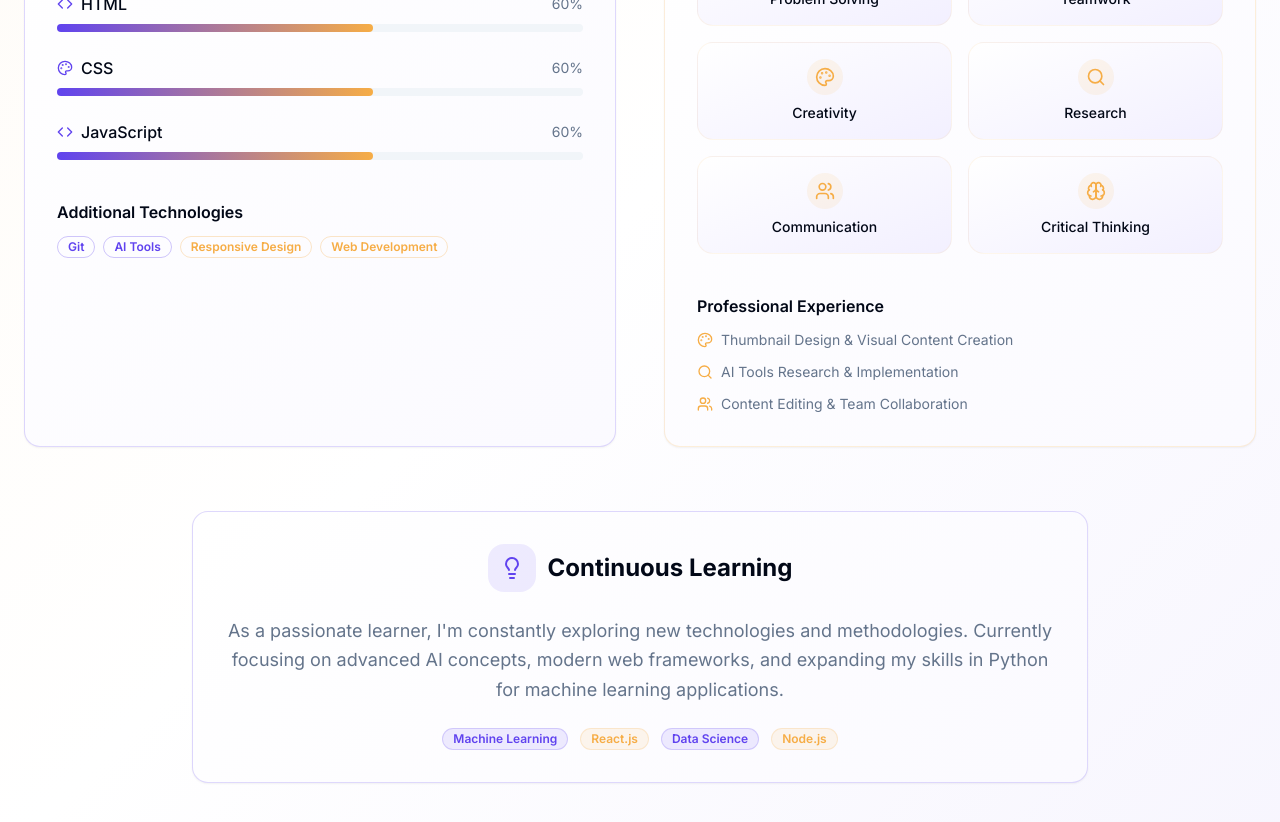
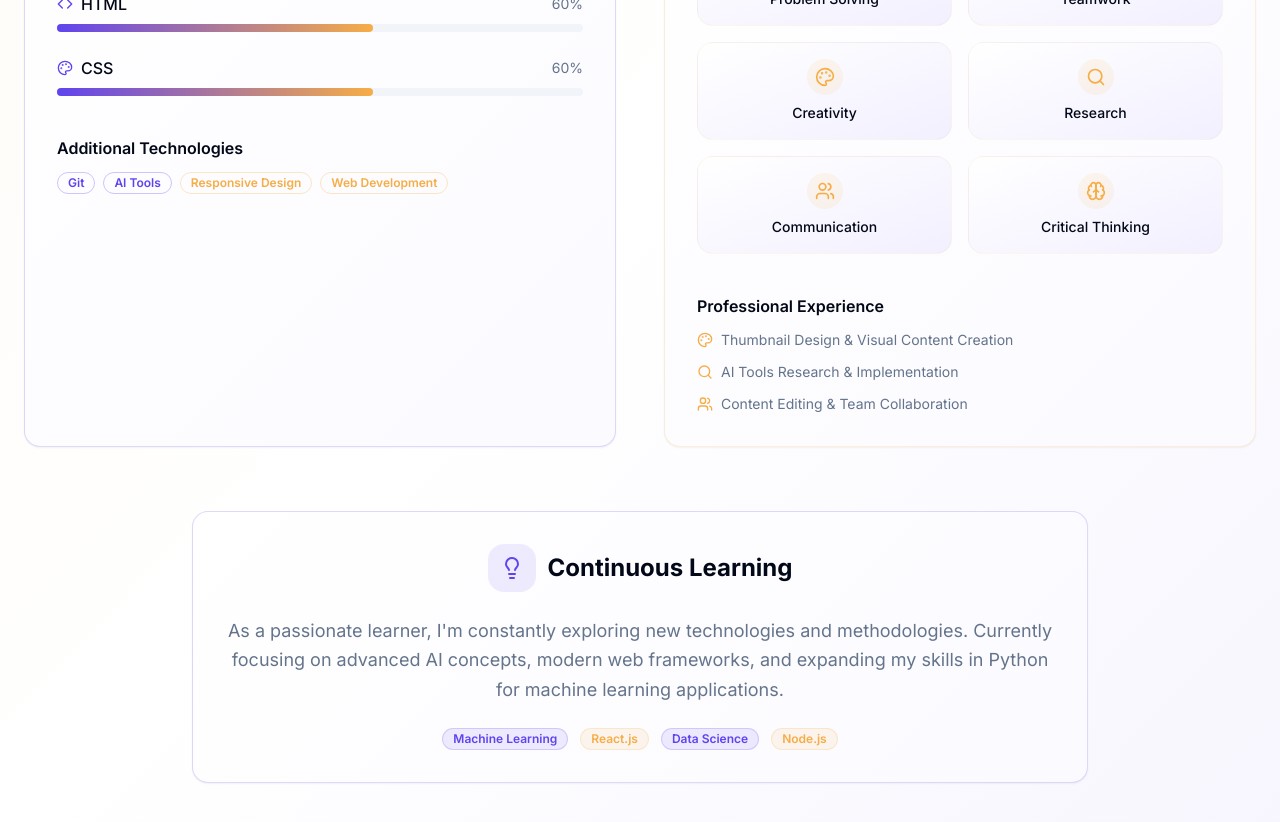
Before and after one commit to bavisettivineel-tech/vineel-ai-web-journey, a React (Vite) app: page / in a window 1280 px wide. Shown: the part 3520-4342 px from the top of the page. Built offline with nearby package versions, Linux system fonts and the light colour scheme.

Commit message:
Remove JavaScript
Remove JavaScript from the project.

```diff
--- a/src/components/Skills.tsx
+++ b/src/components/Skills.tsx
@@ -26,7 +26,6 @@ const Skills = () => {
     { name: "Python", level: 60, icon: Code },
     { name: "HTML", level: 60, icon: Code },
     { name: "CSS", level: 60, icon: Palette },
-    { name: "JavaScript", level: 60, icon: Code },
   ];
 
   const softSkills = [
```
